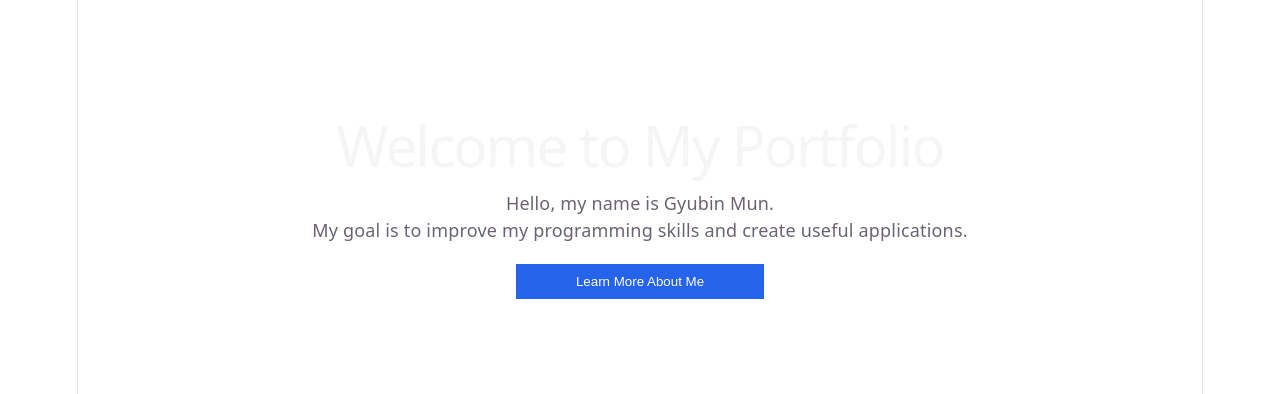
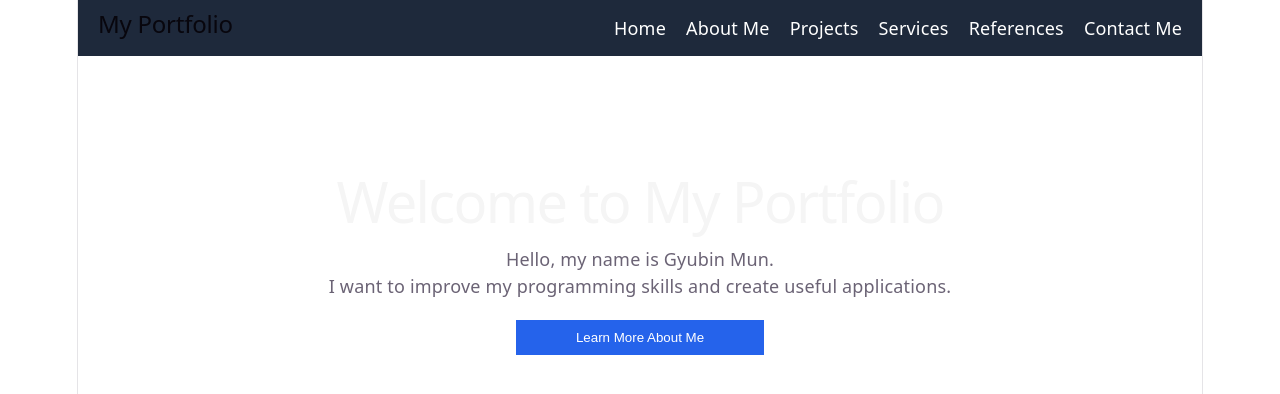
Before and after one commit to 19-71309590/COMP229_F2026.004-React, a React app in the folder frontend/: page / in a window 1280 px wide. Shown: the top 394 px of the page. Built offline with nearby package versions, Linux system fonts and the light colour scheme; the HTML template or start-up script is replaced by a standard one.

Commit message:
Add Navbar

```diff
--- a/frontend/src/App.jsx
+++ b/frontend/src/App.jsx
@@ -1,19 +1,24 @@
 import './App.css'
+import Navbar from './components/Navbar';
 
 function App() {
   return (
+    <>
+      <Navbar />
+
     <div className="home">
       <h1>Welcome to My Portfolio</h1>
 
       <p>Hello, my name is Gyubin Mun.</p>
 
       <p>
-        My goal is to improve my programming skills and create useful
+        I want to improve my programming skills and create useful
         applications.
       </p>
 
       <button>Learn More About Me</button>
     </div>
+    </>
   )
 }
 
--- /dev/null
+++ b/frontend/src/components/Navbar.css
@@ -0,0 +1,28 @@
+.navbar{
+    display: flex;
+    align-items: center;
+    justify-content: space-between;
+    padding: 10px 20px;
+    background-color: #1e293b;
+}
+
+.logo{
+    color: white;
+}
+
+.navbar ul{
+    list-style: none;
+    display: flex;
+    margin: 0;
+    padding: 0;
+}
+
+.navbar a{
+    color: white;
+    text-decoration: none;
+    margin-left: 20px;
+}
+
+.navbar a:hover{
+    color: #60a5fa;
+}
--- /dev/null
+++ b/frontend/src/components/Navbar.jsx
@@ -0,0 +1,19 @@
+import './Navbar.css';
+
+function Navbar() {
+  return (
+    <nav className="navbar">
+      <h2>My Portfolio</h2>
+      <ul>
+        <li><a href="#home">Home</a></li>
+        <li><a href="#about">About Me</a></li>
+        <li><a href="#projects">Projects</a></li>
+        <li><a href="#services">Services</a></li>
+        <li><a href="#references">References</a></li>
+        <li><a href="#contact">Contact Me</a></li>
+      </ul>
+    </nav>
+  );
+}
+
+export default Navbar;
```
